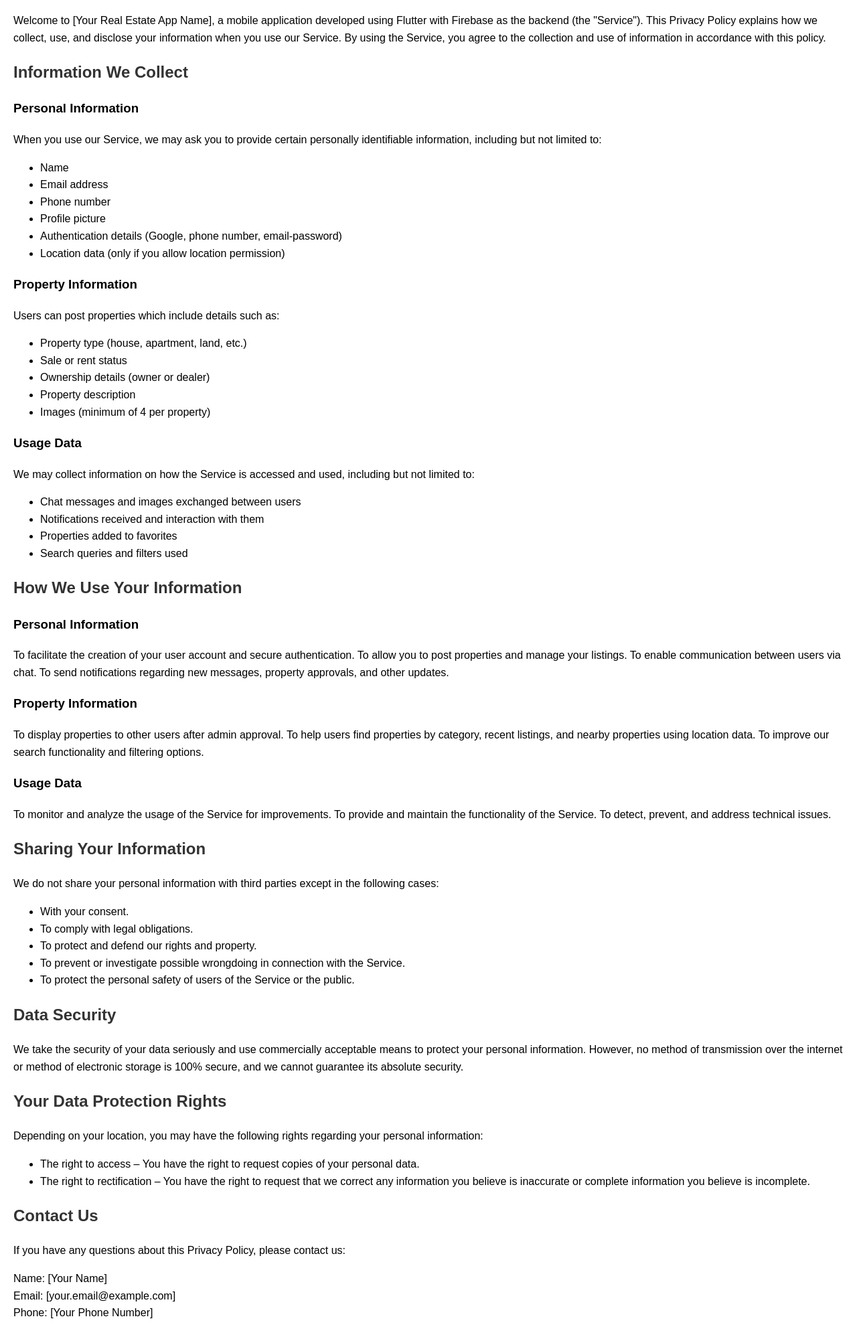
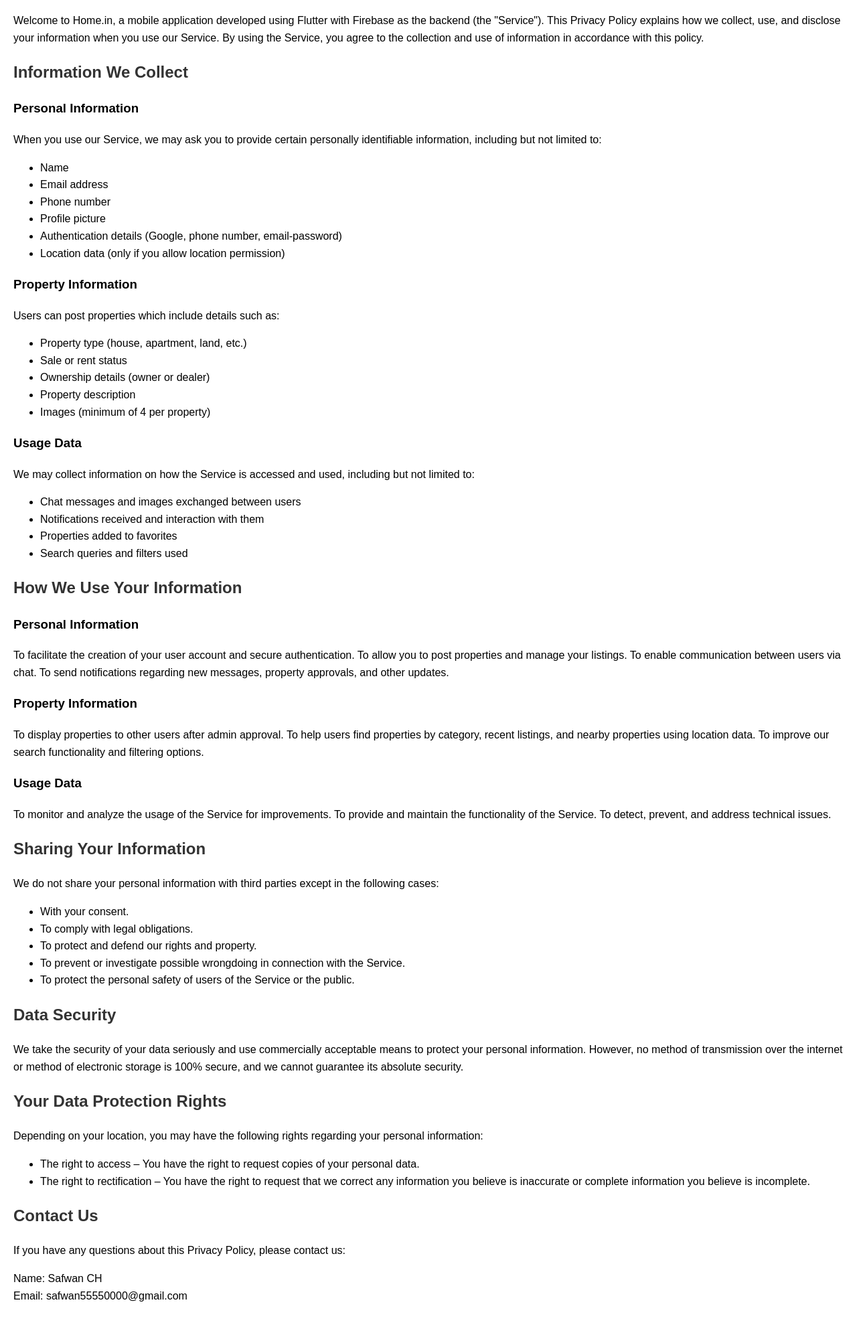
Before and after one commit to safwanch2005/home.in.privacypolicy, a plain HTML site: page index.html in a window 1280 px wide. Shown: the part 76-2070 px from the top of the page at 67% size. After the commit the page ends 2044 px from the top, so only its background shows below. Drawn offline with Linux system fonts and the light colour scheme.

Commit message:
Update index.html

```diff
--- a/index.html
+++ b/index.html
@@ -17,7 +17,7 @@
 </head>
 <body>
     <h1>Privacy Policy</h1>
-    <p>Welcome to [Your Real Estate App Name], a mobile application developed using Flutter with Firebase as the backend (the "Service"). This Privacy Policy explains how we collect, use, and disclose your information when you use our Service. By using the Service, you agree to the collection and use of information in accordance with this policy.</p>
+    <p>Welcome to Home.in, a mobile application developed using Flutter with Firebase as the backend (the "Service"). This Privacy Policy explains how we collect, use, and disclose your information when you use our Service. By using the Service, you agree to the collection and use of information in accordance with this policy.</p>
 
     <h2>Information We Collect</h2>
     <h3>Personal Information</h3>
@@ -82,6 +82,6 @@
 
     <h2>Contact Us</h2>
     <p>If you have any questions about this Privacy Policy, please contact us:</p>
-    <p>Name: [Your Name]<br>Email: [your.email@example.com]<br>Phone: [Your Phone Number]</p>
+    <p>Name: Safwan CH<br>Email: safwan55550000@gmail.com<br></p>
 </body>
 </html>
```
